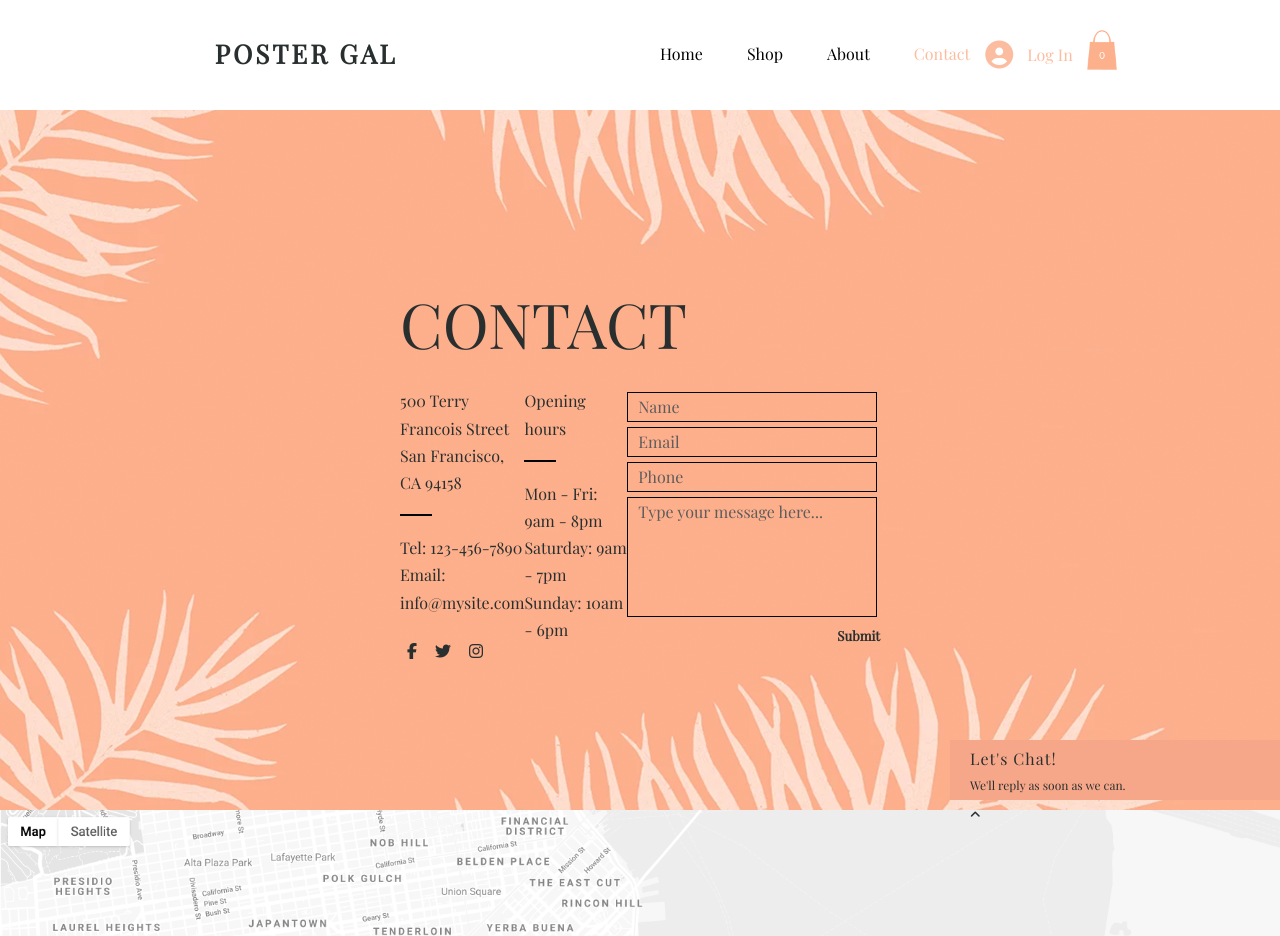
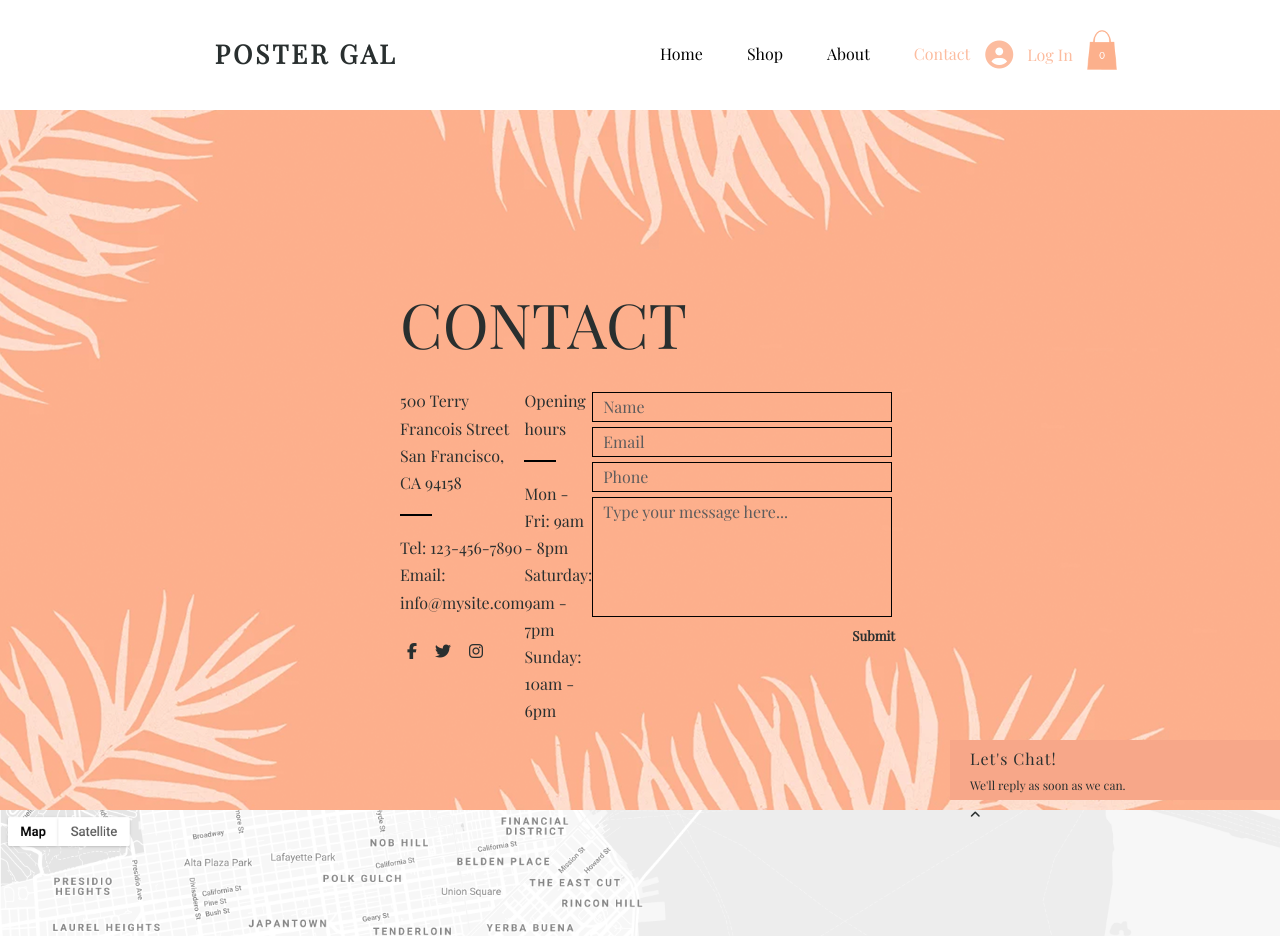
Before and after one commit to akhil-goyal/poster-girl-layout, a plain HTML site: page pages/contact.html in a window 1280 px wide. Shown: the top 936 px of the page. Drawn offline with nearby package versions, Linux system fonts and the light colour scheme; a web font is replaced by a local one.

Commit message:
before css structural changes

```diff
--- a/css/styles.css
+++ b/css/styles.css
@@ -38,11 +38,6 @@ a
 {
     display: grid;
 }
-
-/* .grid-columns-1
-{
-    grid-template-columns: repeat(1, 1fr);
-} */
 
 .grid-columns-2
 {
@@ -128,7 +123,6 @@ header .active
     position: relative;
 }
 
-
 /* -------------------------- SECTION HERO -------------------------- */
 .section-hero
 {
@@ -165,6 +159,7 @@ header .active
     padding: 10px 40px;
 }
 /* ------------------------------------------------------------------- */
+
 
 /* -------------------------- SECTION OFFERS -------------------------- */
 .section-offers
@@ -251,6 +246,7 @@ header .active
     padding: 10px 40px;
 }
 /* ------------------------------------------------------------------- */
+
 
 /* ----------------------- SECTION FRESH POSTER ---------------------- */
 .section-fresh-posters
@@ -412,6 +408,7 @@ header .active
 }
 /* ------------------------------------------------------------------- */
 
+
 /* ------------------------- SECTION HASHTAG ------------------------- */
 .section-hashtag
 {
@@ -507,6 +504,7 @@ header .active
     text-align: end;
   }
 /* ------------------------------------------------------------------- */
+
 
 /* ----------------------- SECTION SUBSCRIPTION ---------------------- */
 .section-subscription
@@ -676,13 +674,13 @@ footer p
 
 .item-contact-form h5
 {
-    margin-left: 210px;
+    margin-left: 260px;
 }
 
 .item-name, .item-email, .item-phone
 {
     height: 30px;
-    width: 250px;
+    width: 300px;
     margin: 5px 0px;
     padding: 0px 10px;
     background-color: transparent;
@@ -692,7 +690,7 @@ footer p
 .item-message
 {
     height: 120px;
-    width: 250px;
+    width: 300px;
     margin: 5px 0px;
     padding: 0px 10px;
     background-color: transparent;
```
